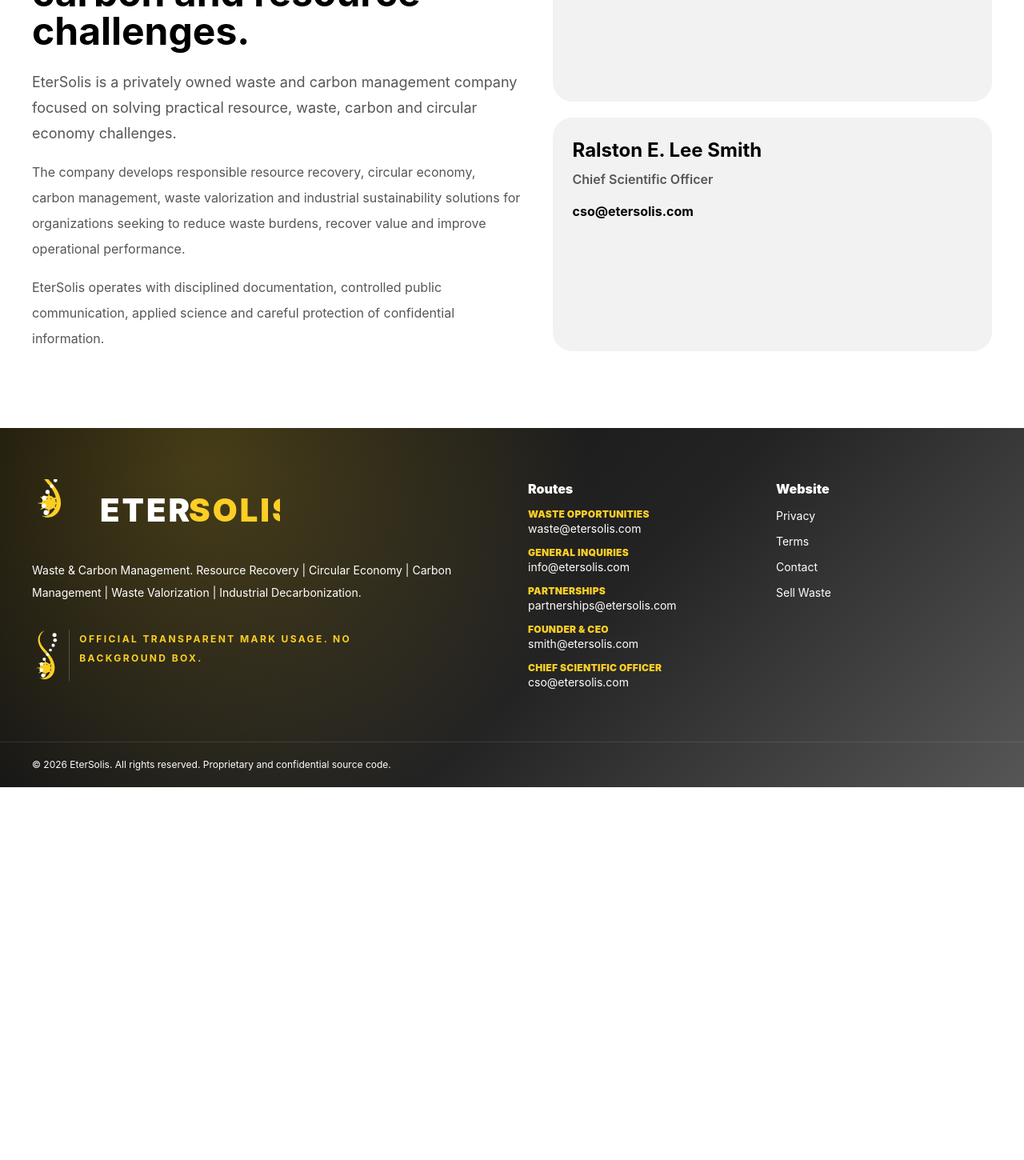
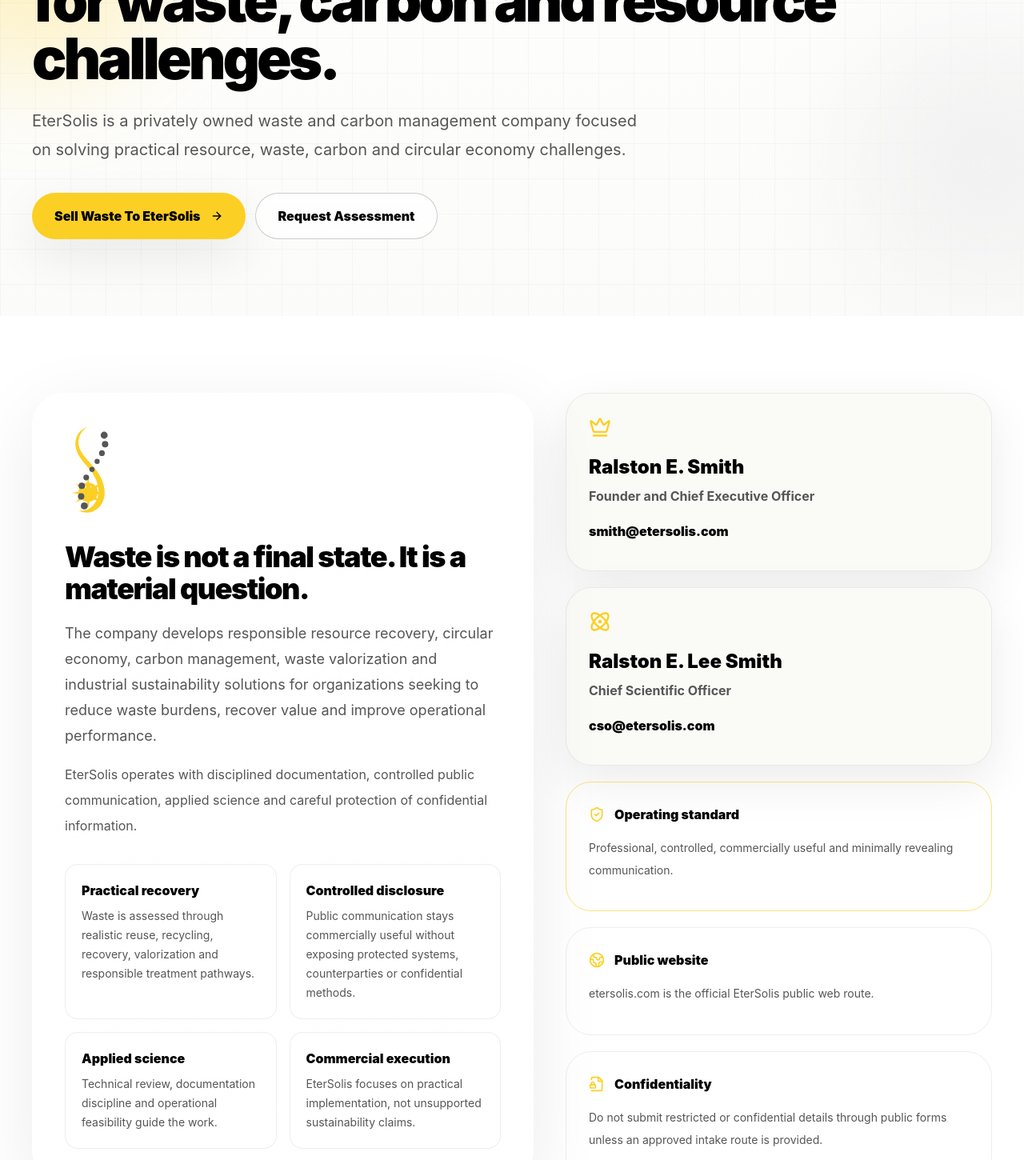
Before and after one commit to ralstonleesmith/EterSolis, a Next.js app: page /about in a window 1280 px wide. Shown: the part 340-1790 px from the top of the page at 80% size. Before the commit the page ends 1324 px from the top, so only its background shows below. Built offline with nearby package versions, Linux system fonts and the light colour scheme.

Commit message:
Polish About page with brand-led company story

```diff
--- a/src/app/about/page.tsx
+++ b/src/app/about/page.tsx
@@ -1,4 +1,14 @@
 import type { Metadata } from 'next';
+import { Atom, Crown, FileLock2, Globe2, ShieldCheck } from 'lucide-react';
+import { EterSolisLogo } from '@/components/brand/EterSolisLogo';
+import { PageHero } from '@/components/ui/PageHero';
+
+const principles = [
+  ['Practical recovery', 'Waste is assessed through realistic reuse, recycling, recovery, valorization and responsible treatment pathways.'],
+  ['Controlled disclosure', 'Public communication stays commercially useful without exposing protected systems, counterparties or confidential methods.'],
+  ['Applied science', 'Technical review, documentation discipline and operational feasibility guide the work.'],
+  ['Commercial execution', 'EterSolis focuses on practical implementation, not unsupported sustainability claims.']
+];
 
 export const metadata: Metadata = {
   title: 'About EterSolis | Privately Owned Waste and Carbon Management Company',
@@ -8,34 +18,61 @@
 
 export default function AboutPage() {
   return (
-    <section className="section-padding bg-white">
-      <div className="container-shell grid gap-10 lg:grid-cols-[1fr_0.9fr]">
-        <div>
-          <p className="font-bold uppercase tracking-[0.2em] text-coal/70">About</p>
-          <h1 className="mt-3 text-5xl font-bold text-carbon">A practical operating company for waste, carbon and resource challenges.</h1>
-          <p className="mt-6 text-lg leading-8 text-coal">
-            EterSolis is a privately owned waste and carbon management company focused on solving practical resource, waste, carbon and circular economy challenges.
-          </p>
-          <p className="mt-4 leading-8 text-coal">
+    <>
+      <PageHero
+        eyebrow="About EterSolis"
+        title="A practical operating company for waste, carbon and resource challenges."
+        description="EterSolis is a privately owned waste and carbon management company focused on solving practical resource, waste, carbon and circular economy challenges."
+      />
+      <section className="section-padding bg-white dark:bg-black">
+        <div className="container-shell grid gap-10 lg:grid-cols-[1fr_0.85fr]">
+          <div className="glass-panel rounded-[2.5rem] p-8 md:p-10">
+            <EterSolisLogo variant="dark" mode="mark" className="h-28 w-auto dark:hidden" title="EterSolis transparent mark" />
+            <EterSolisLogo variant="light" mode="mark" className="hidden h-28 w-auto dark:block" title="EterSolis transparent mark" />
+            <h2 className="mt-8 text-4xl font-black tracking-[-0.04em] text-carbon dark:text-white">Waste is not a final state. It is a material question.</h2>
+            <p className="mt-5 text-lg leading-8 text-coal dark:text-white/76">
               The company develops responsible resource recovery, circular economy, carbon management, waste valorization and industrial sustainability solutions for organizations seeking to reduce waste burdens, recover value and improve operational performance.
             </p>
-          <p className="mt-4 leading-8 text-coal">
+            <p className="mt-4 leading-8 text-coal dark:text-white/70">
               EterSolis operates with disciplined documentation, controlled public communication, applied science and careful protection of confidential information.
             </p>
+            <div className="mt-8 grid gap-4 sm:grid-cols-2">
+              {principles.map(([title, text]) => (
+                <article key={title} className="rounded-2xl border border-coal/10 bg-white p-5 dark:border-white/10 dark:bg-white/5">
+                  <h3 className="font-black text-carbon dark:text-white">{title}</h3>
+                  <p className="mt-2 text-sm leading-6 text-coal dark:text-white/68">{text}</p>
+                </article>
+              ))}
+            </div>
           </div>
           <div className="grid gap-5">
-          <article className="rounded-3xl border border-cool bg-cool p-6">
-            <h2 className="text-2xl font-bold text-carbon">Ralston E. Smith</h2>
-            <p className="mt-2 font-semibold text-coal">Founder and Chief Executive Officer</p>
-            <a href="mailto:smith@etersolis.com" className="mt-4 inline-block font-bold text-carbon">smith@etersolis.com</a>
+            <article className="card-hover rounded-[2rem] border border-coal/10 bg-[#FAFAF7] p-7 shadow-soft dark:border-white/10 dark:bg-white/5">
+              <Crown className="h-7 w-7 text-sunshine" />
+              <h2 className="mt-5 text-2xl font-black text-carbon dark:text-white">Ralston E. Smith</h2>
+              <p className="mt-2 font-bold text-coal dark:text-white/72">Founder and Chief Executive Officer</p>
+              <a href="mailto:smith@etersolis.com" className="mt-5 inline-block font-black text-carbon dark:text-sunshine">smith@etersolis.com</a>
             </article>
-          <article className="rounded-3xl border border-cool bg-cool p-6">
-            <h2 className="text-2xl font-bold text-carbon">Ralston E. Lee Smith</h2>
-            <p className="mt-2 font-semibold text-coal">Chief Scientific Officer</p>
-            <a href="mailto:cso@etersolis.com" className="mt-4 inline-block font-bold text-carbon">cso@etersolis.com</a>
+            <article className="card-hover rounded-[2rem] border border-coal/10 bg-[#FAFAF7] p-7 shadow-soft dark:border-white/10 dark:bg-white/5">
+              <Atom className="h-7 w-7 text-sunshine" />
+              <h2 className="mt-5 text-2xl font-black text-carbon dark:text-white">Ralston E. Lee Smith</h2>
+              <p className="mt-2 font-bold text-coal dark:text-white/72">Chief Scientific Officer</p>
+              <a href="mailto:cso@etersolis.com" className="mt-5 inline-block font-black text-carbon dark:text-sunshine">cso@etersolis.com</a>
+            </article>
+            <article className="rounded-[2rem] border border-sunshine/60 bg-sunshine/12 p-7 dark:bg-sunshine/10">
+              <div className="flex items-center gap-3 text-carbon dark:text-white"><ShieldCheck className="h-5 w-5 text-sunshine" /><span className="font-black">Operating standard</span></div>
+              <p className="mt-4 text-sm leading-7 text-coal dark:text-white/72">Professional, controlled, commercially useful and minimally revealing communication.</p>
+            </article>
+            <article className="rounded-[2rem] border border-coal/10 p-7 dark:border-white/10">
+              <div className="flex items-center gap-3 text-carbon dark:text-white"><Globe2 className="h-5 w-5 text-sunshine" /><span className="font-black">Public website</span></div>
+              <p className="mt-4 text-sm leading-7 text-coal dark:text-white/72">etersolis.com is the official EterSolis public web route.</p>
+            </article>
+            <article className="rounded-[2rem] border border-coal/10 p-7 dark:border-white/10">
+              <div className="flex items-center gap-3 text-carbon dark:text-white"><FileLock2 className="h-5 w-5 text-sunshine" /><span className="font-black">Confidentiality</span></div>
+              <p className="mt-4 text-sm leading-7 text-coal dark:text-white/72">Do not submit restricted or confidential details through public forms unless an approved intake route is provided.</p>
             </article>
           </div>
         </div>
       </section>
+    </>
   );
 }
```
Lines whose indentation alone changed are shown as unchanged.
